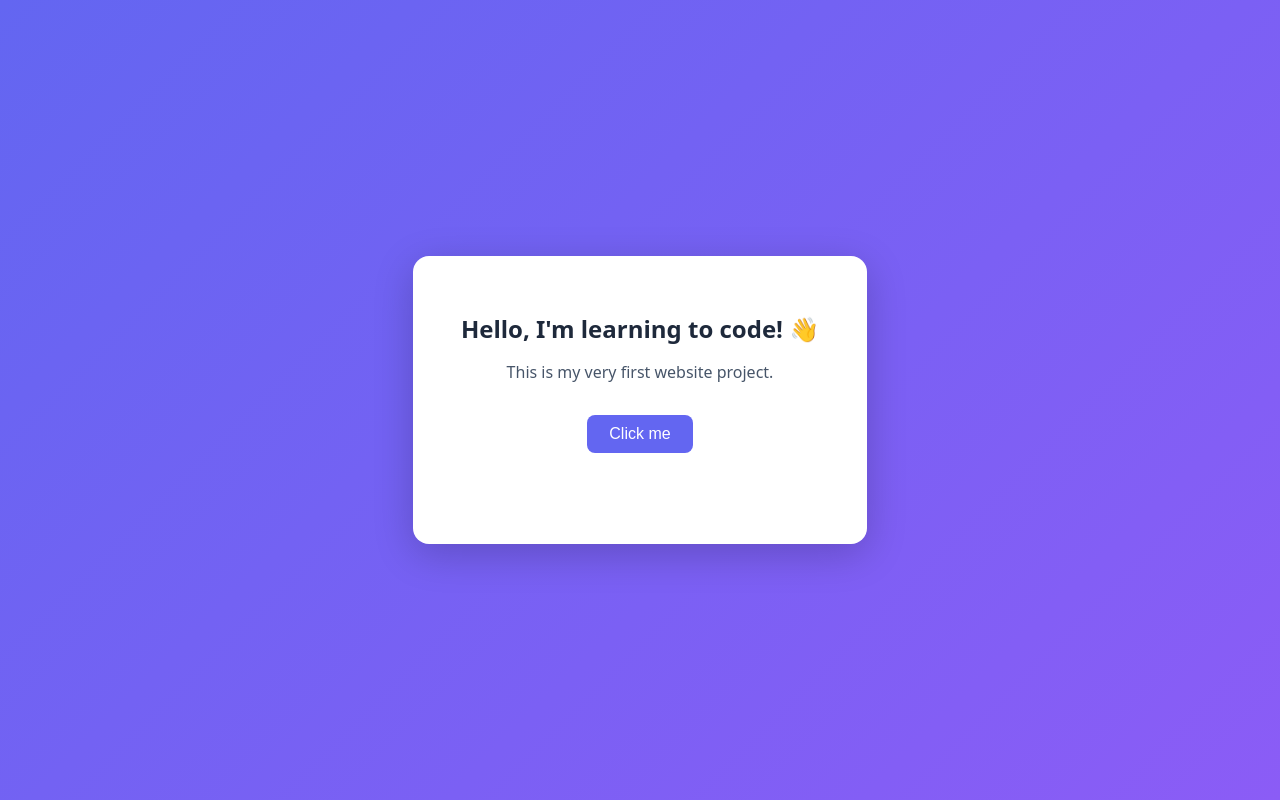
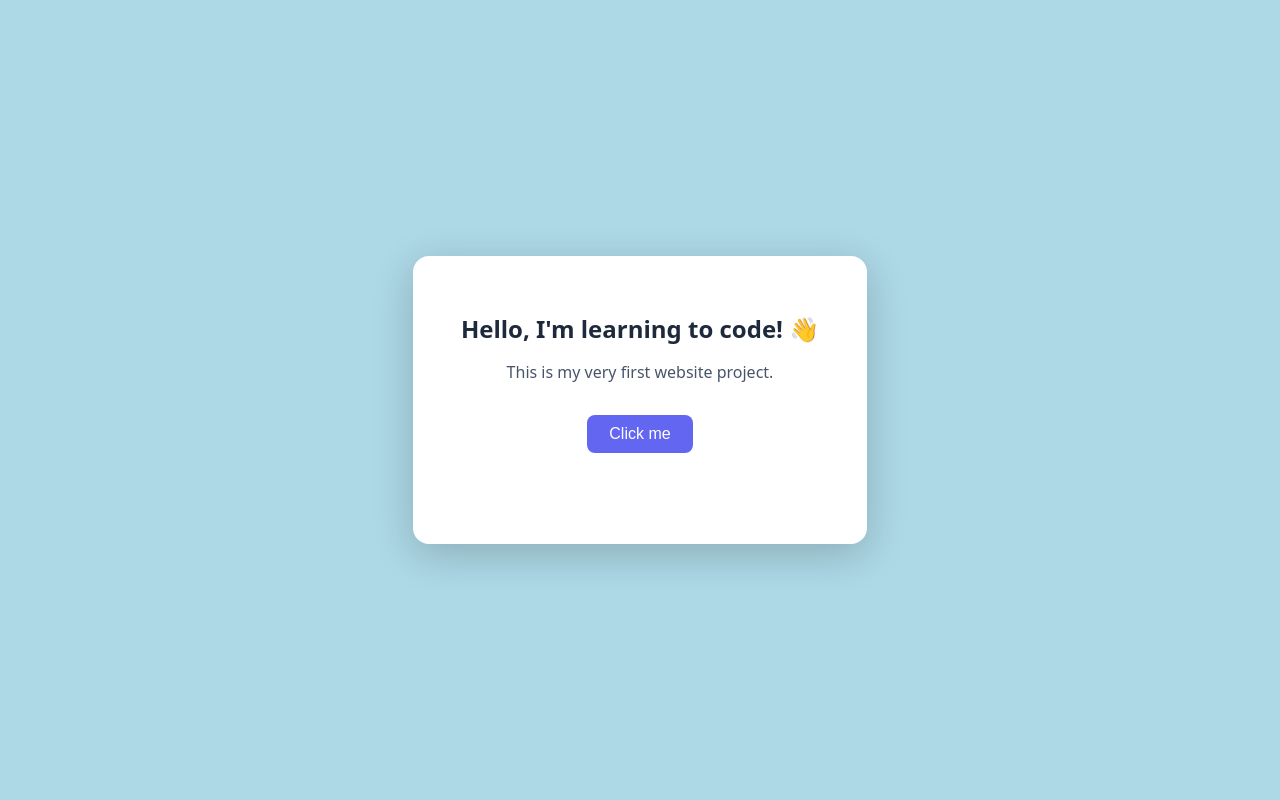
Before and after one commit to nimmakayalaharitha/website, a website: page index.html in a window 1280 px wide. Drawn offline with Linux system fonts and the light colour scheme.

Commit message:
changed the color

```diff
--- a/style.css
+++ b/style.css
@@ -5,7 +5,7 @@ body {
   align-items: center;
   justify-content: center;
   font-family: system-ui, sans-serif;
-  background: linear-gradient(135deg, #6366f1, #8b5cf6);
+  background: #add8e6;
 }
 
 .card {
```
Also changed, not shown: package.json (added, +21 -0 lines), 1 other file.
